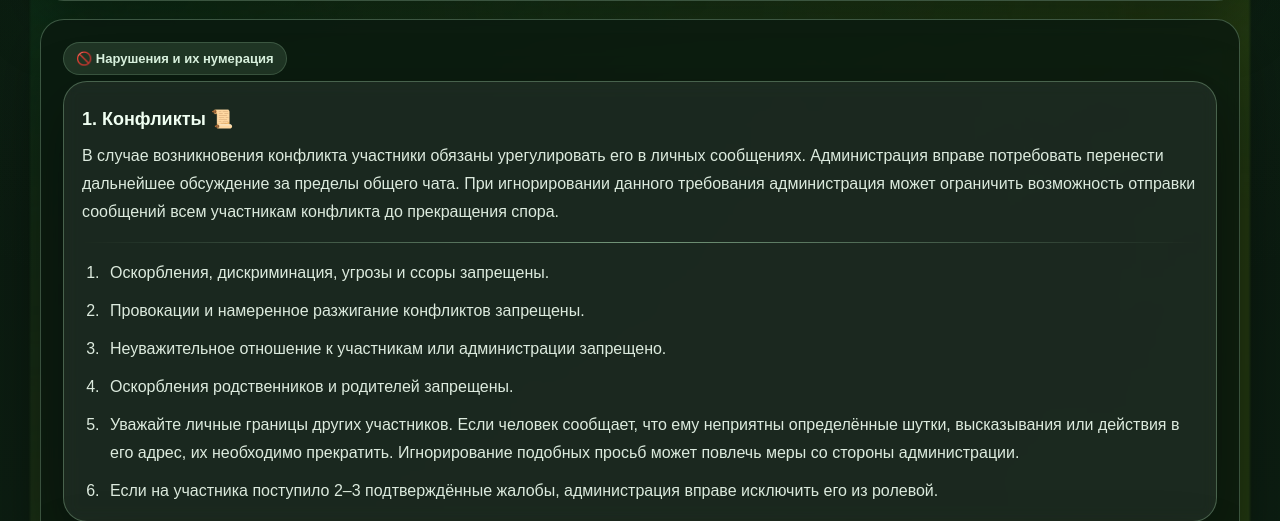
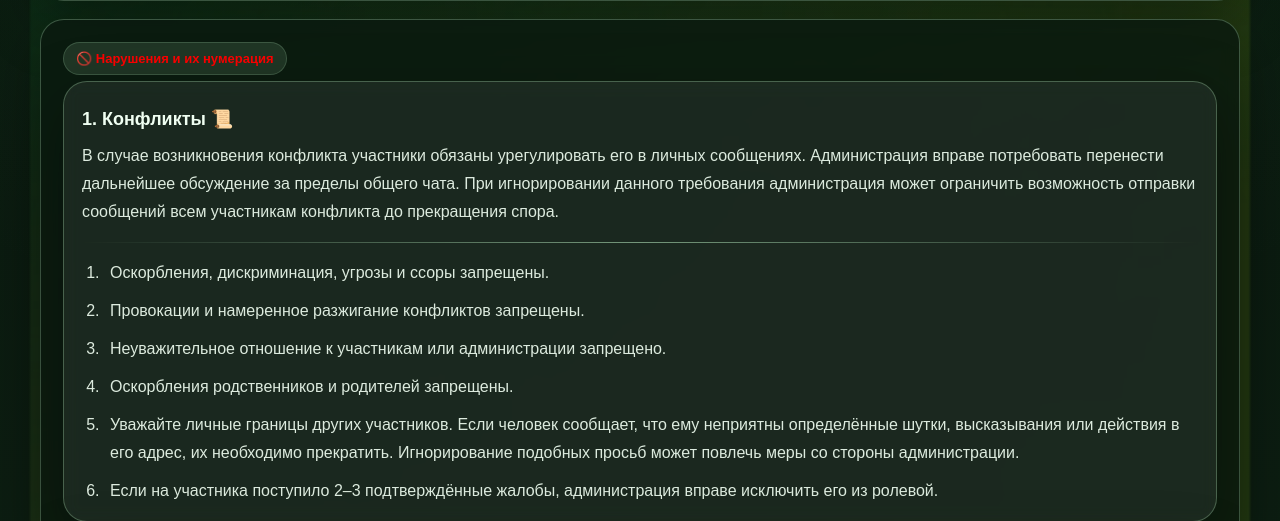
Before and after one commit to polintosiya-bot/flood, a Flask app: page / in a window 1280 px wide. Shown: the part 1078-1599 px from the top of the page. Run offline with Flask 3, Linux system fonts and the light colour scheme.

Commit message:
правка про норму

```diff
--- a/templates/index.html
+++ b/templates/index.html
@@ -585,7 +585,9 @@
 
           <article class="article-card">
             <div class="heading-row">
-              <span class="pill">🚫 Нарушения и их нумерация</span>
+              <span class="pill" style="color:red;">
+                  🚫 Нарушения и их нумерация
+              </span>
             </div>
             <div class="split">
               <div class="mini-card">
@@ -704,10 +706,10 @@
                 <div class="mini-card" style="margin-top: 14px;">
                   <div class="subheading small">Вторая неделя</div>
                   <p>
-                    По истечении 7 дней с момента вступления необходимо соответствовать одному из следующих условий:
+                    По истечении 7 дней с момента вступления необходимо соответствовать этим обоим условиям:
                   </p>
                   <ul class="plain-list" style="margin-top: 10px;">
-                    <li>Набрать минимум 150 сообщений во флуде.</li>
+                    <li>Набрать минимум 110 сообщений во флуде.</li>
                     <li>Написать пост.</li>
                   </ul>
                 </div>
```
